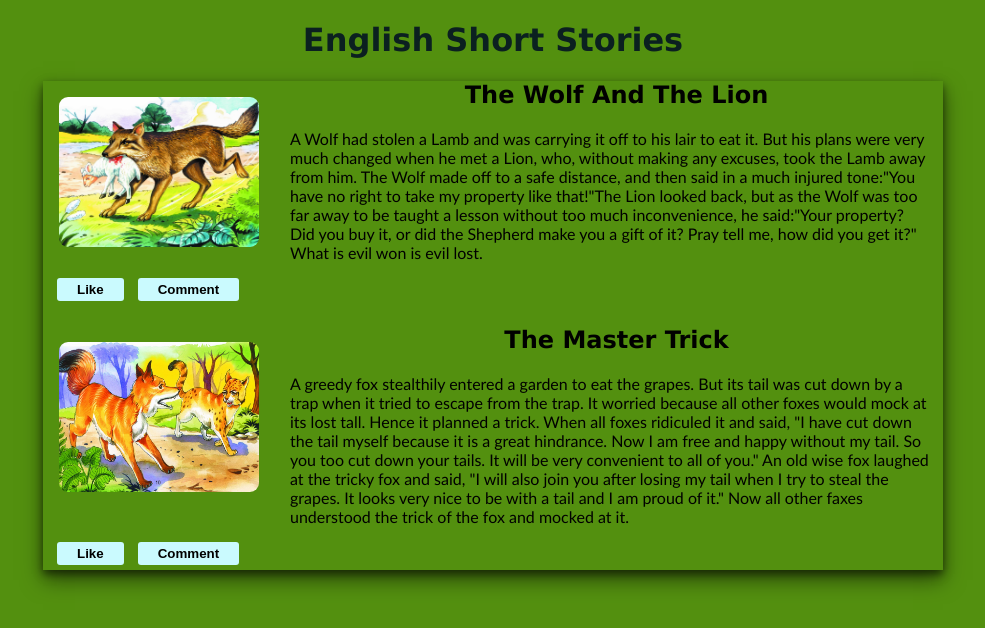
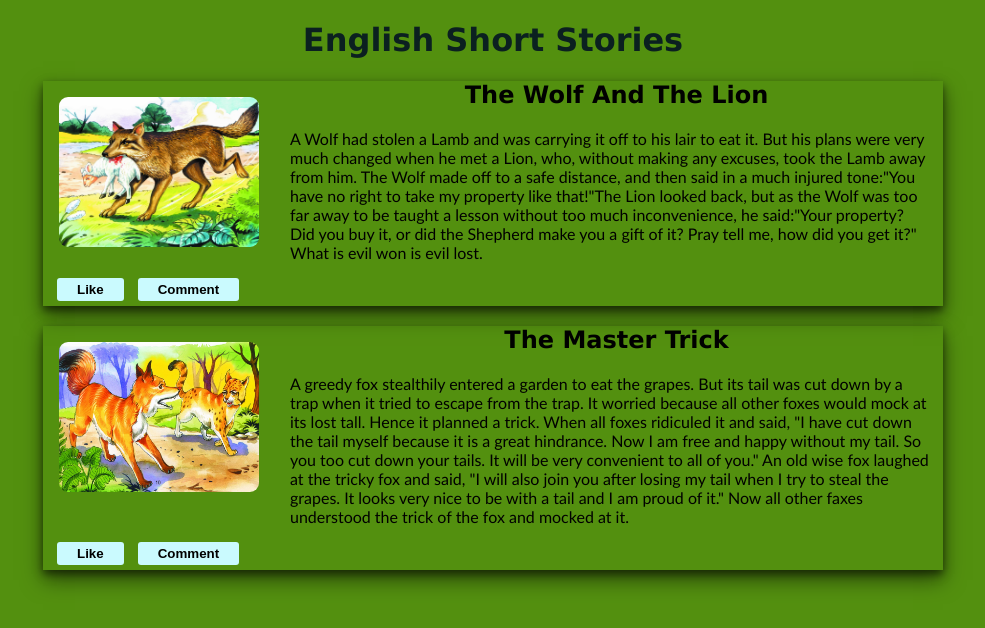
Before and after one commit to maryrrrr/RepoTask1, a React (Create React App) app: page / in a window 1280 px wide. Shown: the top 628 px of the page, without its empty margins (147-1132 px from the left). Built offline with nearby package versions, Linux system fonts and the light colour scheme.

Commit message:
feat: edit changes

```diff
--- a/src/components/Card.js
+++ b/src/components/Card.js
@@ -18,8 +18,8 @@ const Card = ()=> {
               <button>Like</button>
               <button>Comment</button>
             </div>
-
-        <div>
+        </div>
+        <div className="wrapper">
             <img src= {pic2} alt ="Short Story"/>
             <h2 className="card-title">The Master Trick</h2>
             <p className="card-description">A greedy fox stealthily entered a garden to eat the grapes. But its tail was cut down by a trap when it tried to escape from the trap. It worried because all other foxes would mock at its lost tall. Hence it planned a trick. When all foxes ridiculed it and said, "I have cut down the tail myself because it is a great hindrance. Now I am free and happy without my tail. So you too cut down your tails. It will be very convenient to all of you." An old wise fox laughed at the tricky fox and said, "I will also join you after losing my tail when I try to steal the grapes.
@@ -30,7 +30,7 @@ const Card = ()=> {
               <button>Comment</button>
             </div>
         </div>
-        </div>
+
 
       </>
     );
```
